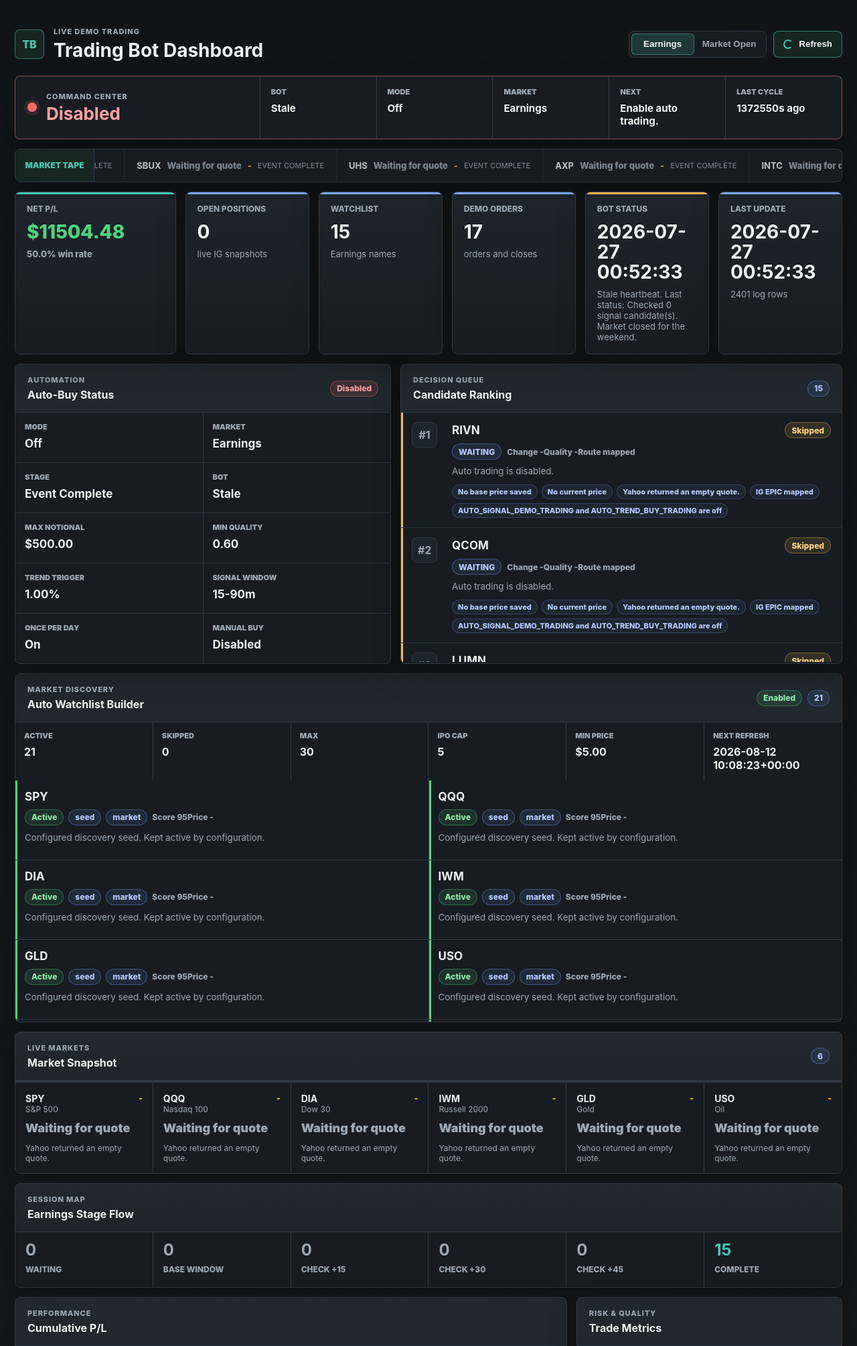
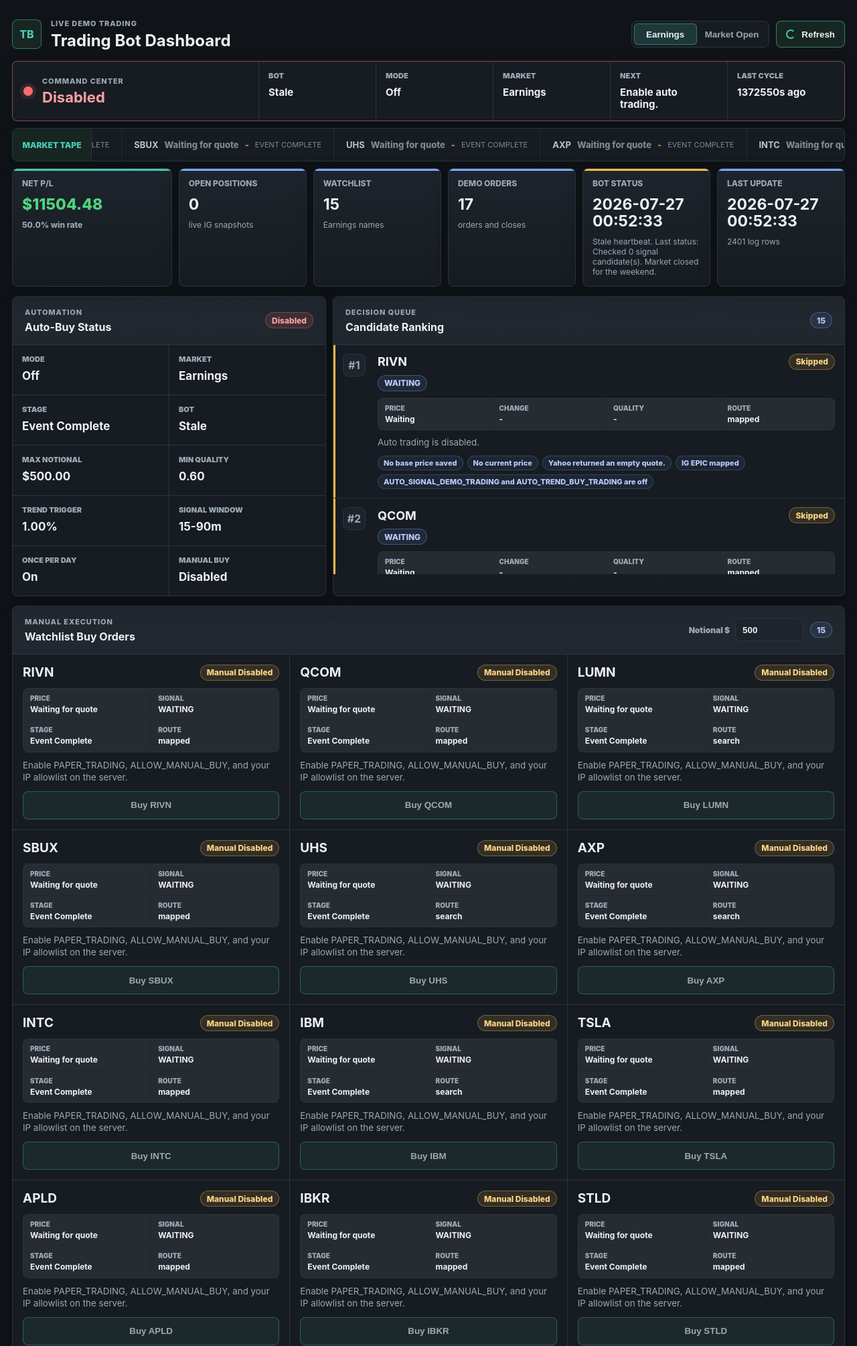
Before and after one commit to masm1/trading-bot, a Flask app: page / in a window 1280 px wide. Shown: the top 2009 px of the page at 67% size. Run offline with Flask 3, Linux system fonts and the light colour scheme; data comes from the database, SQL or seed files in the repository; data that the repository does not hold is empty.

Commit message:
Polish dashboard trading UI

```diff
--- a/static/dashboard.css
+++ b/static/dashboard.css
@@ -6,7 +6,8 @@
   --panel-raised: #202832;
   --text: #eef2f4;
   --muted: #9ca8b3;
-  --line: #303944;
+  --line: #2b3440;
+  --line-soft: rgba(255, 255, 255, 0.055);
   --accent: #48c7b0;
   --accent-2: #7aa7ff;
   --good: #50d47d;
@@ -17,7 +18,7 @@
   --bad-soft: rgba(255, 107, 107, 0.12);
   --warn-soft: rgba(244, 184, 74, 0.12);
   --info-soft: rgba(122, 167, 255, 0.1);
-  --shadow: 0 18px 42px rgba(0, 0, 0, 0.28);
+  --shadow: 0 12px 30px rgba(0, 0, 0, 0.22);
 }
 
 * {
@@ -28,14 +29,14 @@ body {
   margin: 0;
   min-width: 320px;
   font-family: Inter, Arial, Helvetica, sans-serif;
-  background: linear-gradient(180deg, #101418 0%, #14181d 46%, #0f1216 100%);
+  background: #101418;
   color: var(--text);
 }
 
 .app-shell {
-  width: min(1480px, 100%);
+  width: min(1420px, 100%);
   margin: 0 auto;
-  padding: 22px;
+  padding: 18px;
 }
 
 .topbar {
@@ -43,7 +44,7 @@ body {
   align-items: center;
   justify-content: space-between;
   gap: 18px;
-  padding: 18px 0 22px;
+  padding: 10px 0 16px;
 }
 
 .topbar-actions {
@@ -82,7 +83,7 @@ body {
 }
 
 .brand h1 {
-  font-size: 28px;
+  font-size: 24px;
   line-height: 1.15;
 }
 
@@ -160,8 +161,8 @@ body {
 
 .overview {
   display: grid;
-  grid-template-columns: 1.3fr repeat(5, 1fr);
-  gap: 14px;
+  grid-template-columns: 1.25fr repeat(5, 1fr);
+  gap: 10px;
   margin-bottom: 14px;
 }
 
@@ -169,7 +170,7 @@ body {
   display: grid;
   grid-template-columns: minmax(280px, 0.42fr) minmax(0, 1fr);
   gap: 1px;
-  margin-bottom: 14px;
+  margin-bottom: 10px;
   border: 1px solid var(--line);
   border-radius: 8px;
   overflow: hidden;
@@ -186,13 +187,13 @@ body {
   display: flex;
   align-items: center;
   gap: 14px;
-  min-height: 88px;
-  padding: 18px;
+  min-height: 76px;
+  padding: 16px;
 }
 
 .command-primary h2 {
   margin: 0;
-  font-size: 26px;
+  font-size: 22px;
   line-height: 1.1;
 }
 
@@ -239,8 +240,8 @@ body {
 }
 
 .command-strip > div {
-  min-height: 88px;
-  padding: 16px;
+  min-height: 76px;
+  padding: 14px;
 }
 
 .command-strip span {
@@ -265,7 +266,7 @@ body {
   grid-template-columns: 118px minmax(0, 1fr);
   align-items: stretch;
   min-height: 48px;
-  margin-bottom: 14px;
+  margin-bottom: 10px;
   border: 1px solid var(--line);
   border-radius: 8px;
   overflow: hidden;
@@ -367,8 +368,8 @@ body {
 }
 
 .metric-card {
-  min-height: 116px;
-  padding: 17px;
+  min-height: 96px;
+  padding: 14px;
   position: relative;
   overflow: hidden;
 }
@@ -409,7 +410,7 @@ body {
   display: block;
   margin-top: 12px;
   color: var(--text);
-  font-size: 28px;
+  font-size: 23px;
   line-height: 1.08;
   overflow-wrap: anywhere;
 }
@@ -418,7 +419,7 @@ body {
   display: block;
   margin-top: 10px;
   color: var(--muted);
-  font-size: 13px;
+  font-size: 12px;
 }
 
 .metric-card.profit strong,
@@ -455,8 +456,8 @@ main {
 
 .command-grid {
   display: grid;
-  grid-template-columns: minmax(0, 0.92fr) minmax(420px, 1.08fr);
-  gap: 14px;
+  grid-template-columns: minmax(300px, 0.76fr) minmax(480px, 1.24fr);
+  gap: 10px;
 }
 
 .status-grid {
@@ -538,18 +539,25 @@ main {
 }
 
 .candidate-list {
-  max-height: 372px;
+  max-height: 342px;
   overflow: auto;
   scrollbar-color: var(--line) transparent;
 }
 
 .candidate-row {
   display: grid;
-  grid-template-columns: 48px minmax(0, 1fr);
-  gap: 12px;
-  padding: 14px 16px;
+  grid-template-columns: 42px minmax(0, 1fr);
+  gap: 10px;
+  padding: 13px 14px;
   border-bottom: 1px solid rgba(48, 57, 68, 0.72);
   background: var(--panel);
+}
+
+.candidate-row:hover,
+.manual-order-card:hover,
+.discovery-row:hover,
+.live-market-card:hover {
+  background: #1a2027;
 }
 
 .candidate-row:last-child {
@@ -568,8 +576,8 @@ main {
   display: flex;
   align-items: center;
   justify-content: center;
-  width: 38px;
-  height: 38px;
+  width: 34px;
+  height: 34px;
   border: 1px solid var(--line);
   border-radius: 8px;
   color: var(--muted);
@@ -594,19 +602,54 @@ main {
 
 .candidate-title strong {
   color: var(--text);
-  font-size: 17px;
+  font-size: 18px;
 }
 
-.candidate-meta {
+.candidate-signal-row {
+  display: flex;
+  flex-wrap: wrap;
+  gap: 6px;
   margin-top: 8px;
+}
+
+.candidate-facts,
+.manual-order-meta {
+  display: grid;
+  grid-template-columns: repeat(4, minmax(0, 1fr));
+  gap: 1px;
+  margin-top: 10px;
+  overflow: hidden;
+  border: 1px solid var(--line-soft);
+  border-radius: 8px;
+  background: var(--line-soft);
+}
+
+.fact {
+  min-width: 0;
+  padding: 8px 10px;
+  background: rgba(255, 255, 255, 0.018);
+}
+
+.fact span {
+  display: block;
   color: var(--muted);
+  font-size: 10px;
+  font-weight: 900;
+  text-transform: uppercase;
+}
+
+.fact strong {
+  display: block;
+  margin-top: 4px;
+  color: var(--text);
   font-size: 12px;
-  font-weight: 800;
+  line-height: 1.2;
+  overflow-wrap: anywhere;
 }
 
 .candidate-main small {
   display: block;
-  margin-top: 9px;
+  margin-top: 10px;
   color: var(--muted);
   line-height: 1.35;
 }
@@ -671,7 +714,7 @@ main {
   display: grid;
   grid-template-columns: repeat(2, minmax(0, 1fr));
   gap: 1px;
-  max-height: 360px;
+  max-height: 250px;
   overflow: auto;
   background: var(--line);
 }
@@ -758,7 +801,7 @@ main {
 
 .manual-order-card,
 .manual-order-empty {
-  min-height: 168px;
+  min-height: 184px;
   padding: 15px;
   background: var(--panel);
 }
@@ -766,7 +809,7 @@ main {
 .manual-order-card {
   display: flex;
   flex-direction: column;
-  gap: 12px;
+  gap: 11px;
 }
 
 .manual-order-header {
@@ -778,15 +821,12 @@ main {
 
 .manual-order-header strong {
   color: var(--text);
-  font-size: 18px;
+  font-size: 19px;
 }
 
 .manual-order-meta {
-  display: grid;
-  gap: 6px;
-  color: var(--muted);
-  font-size: 12px;
-  font-weight: 800;
+  grid-template-columns: repeat(2, minmax(0, 1fr));
+  margin-top: 0;
 }
 
 .manual-order-card small {
@@ -796,6 +836,9 @@ main {
 
 .manual-buy-button {
   margin-top: auto;
+  min-height: 42px;
+  justify-content: center;
+  background: rgba(72, 199, 176, 0.12);
 }
 
 .manual-order-empty {
@@ -1322,6 +1365,11 @@ tr:last-child td {
     grid-template-columns: 1fr;
   }
 
+  .candidate-facts,
+  .manual-order-meta {
+    grid-template-columns: repeat(2, minmax(0, 1fr));
+  }
+
   .ticker-label {
     min-height: 34px;
     border-right: 0;
--- a/static/dashboard.js
+++ b/static/dashboard.js
@@ -120,6 +120,27 @@ function badge(value) {
   pill.className = `badge ${badgeClass(value)}`;
   pill.textContent = text(value);
   return pill;
+}
+
+function fact(label, value, className) {
+  const item = document.createElement("div");
+  item.className = "fact";
+  const labelEl = document.createElement("span");
+  const valueEl = document.createElement("strong");
+  labelEl.textContent = label;
+  valueEl.textContent = text(value);
+  if (className) valueEl.className = className;
+  item.append(labelEl, valueEl);
+  return item;
+}
+
+function factGrid(items, className = "fact-grid") {
+  const grid = document.createElement("div");
+  grid.className = className;
+  items.forEach(([label, value, valueClass]) => {
+    grid.appendChild(fact(label, value, valueClass));
+  });
+  return grid;
 }
 
 function setModeButtons(data) {
@@ -661,14 +682,16 @@ function renderCandidates(rows) {
     const state = toneBadge(item.eligible ? "Ready" : "Skipped", item.eligible ? "good" : "warn");
     title.append(symbol, state);
 
-    const meta = document.createElement("div");
-    meta.className = "candidate-meta";
-    meta.append(
-      badge(item.signal || "WAITING"),
-      document.createTextNode(`Change ${item.change_percent === "" ? "-" : signedPercent(item.change_percent)}`),
-      document.createTextNode(`Quality ${item.quality === "" ? "-" : number(item.quality).toFixed(2)}`),
-      document.createTextNode(`Route ${text(item.tradable_hint)}`)
-    );
+    const signalRow = document.createElement("div");
+    signalRow.className = "candidate-signal-row";
+    signalRow.appendChild(badge(item.signal || "WAITING"));
+
+    const meta = factGrid([
+      ["Price", hasNumber(item.price) ? formatPriceText(item.price) : "Waiting"],
+      ["Change", item.change_percent === "" ? "-" : signedPercent(item.change_percent), number(item.change_percent) > 0 ? "tone-good" : number(item.change_percent) < 0 ? "tone-danger" : "tone-warn"],
+      ["Quality", item.quality === "" ? "-" : number(item.quality).toFixed(2)],
+      ["Route", text(item.tradable_hint)],
+    ], "candidate-facts");
 
     const reason = document.createElement("small");
     reason.textContent = item.reason || "-";
@@ -680,7 +703,7 @@ function renderCandidates(rows) {
       diagnostics.appendChild(node);
     });
 
-    main.append(title, meta, reason, diagnostics);
+    main.append(title, signalRow, meta, reason, diagnostics);
     node.append(rank, main);
     candidateListEl.appendChild(node);
   });
@@ -712,13 +735,12 @@ function renderManualWatchlistOrders(rows, status) {
     const state = toneBadge(details.manual_buy_enabled ? "Manual Ready" : "Manual Disabled", details.manual_buy_enabled ? "good" : "warn");
     header.append(symbol, state);
 
-    const meta = document.createElement("div");
-    meta.className = "manual-order-meta";
-    meta.append(
-      document.createTextNode(`Price ${formatPriceText(item.price)}`),
-      document.createTextNode(`Stage ${readableEvent(item.stage || "-")}`),
-      document.createTextNode(`Route ${text(item.tradable_hint)}`)
-    );
+    const meta = factGrid([
+      ["Price", formatPriceText(item.price)],
+      ["Signal", text(item.signal || "-")],
+      ["Stage", readableEvent(item.stage || "-")],
+      ["Route", text(item.tradable_hint)],
+    ], "manual-order-meta");
 
     const reason = document.createElement("small");
     reason.textContent = details.manual_buy_enabled
--- a/static/sw.js
+++ b/static/sw.js
@@ -1,4 +1,4 @@
-const CACHE_NAME = 'trading-bot-v15';
+const CACHE_NAME = 'trading-bot-v16';
 const urlsToCache = [
   '/',
   '/static/dashboard.css',
--- a/templates/dashboard.html
+++ b/templates/dashboard.html
@@ -130,6 +130,23 @@
         </section>
       </section>
 
+      <section class="section manual-orders-panel">
+        <div class="sectionHeader">
+          <div>
+            <p class="eyebrow">Manual Execution</p>
+            <h2>Watchlist Buy Orders</h2>
+          </div>
+          <div class="manual-order-controls">
+            <label>
+              <span>Notional $</span>
+              <input id="manualWatchlistNotional" type="number" step="1" min="1" value="500">
+            </label>
+            <span class="count-pill" id="manualWatchlistCount">{{ data.auto_buy_candidates|length }}</span>
+          </div>
+        </div>
+        <div class="manual-order-grid" id="manualWatchlistOrders"></div>
+      </section>
+
       <section class="section discovery-panel">
         <div class="sectionHeader">
           <div>
@@ -226,23 +243,6 @@
             <tbody id="watchlistBody"></tbody>
           </table>
         </div>
-      </section>
-
-      <section class="section manual-orders-panel">
-        <div class="sectionHeader">
-          <div>
-            <p class="eyebrow">Manual Execution</p>
-            <h2>Watchlist Buy Orders</h2>
-          </div>
-          <div class="manual-order-controls">
-            <label>
-              <span>Notional $</span>
-              <input id="manualWatchlistNotional" type="number" step="1" min="1" value="500">
-            </label>
-            <span class="count-pill" id="manualWatchlistCount">{{ data.auto_buy_candidates|length }}</span>
-          </div>
-        </div>
-        <div class="manual-order-grid" id="manualWatchlistOrders"></div>
       </section>
 
       <section class="section">
```
